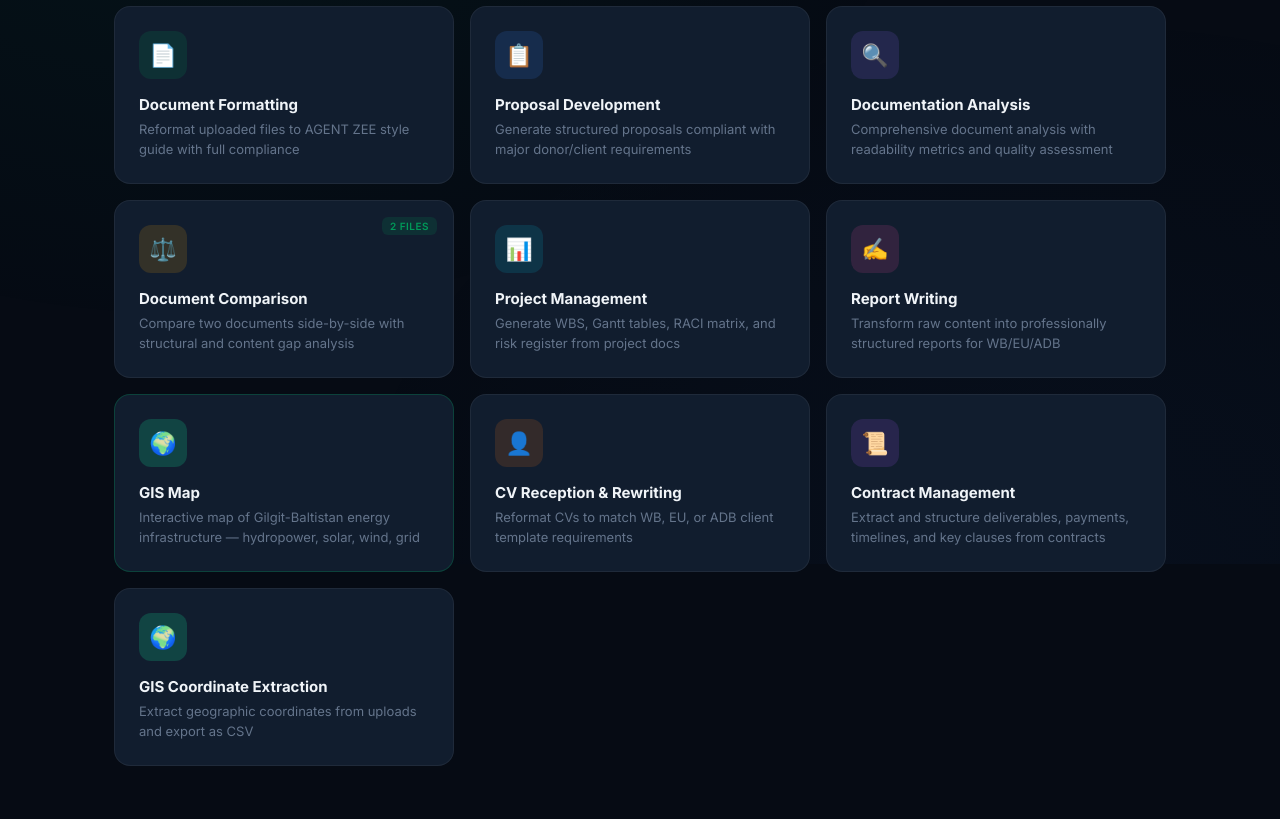
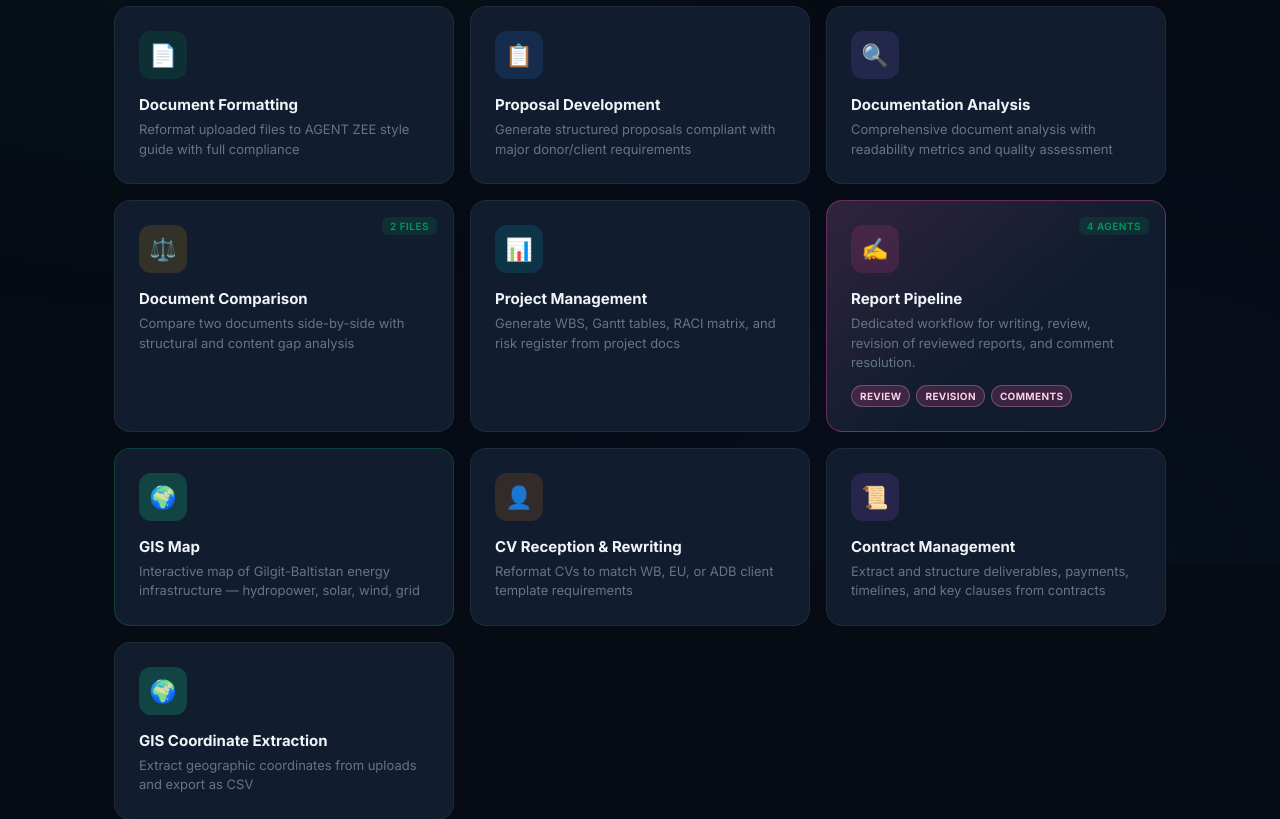
Before and after one commit to tanzeelsam-code/Integration-agent, a Flask app: page / in a window 1280 px wide. Shown: the part 236-1055 px from the top of the page. Run offline with Flask 3, Linux system fonts and the light colour scheme.

Commit message:
Update README, jobs, main, and templates

```diff
--- a/jobs/__init__.py
+++ b/jobs/__init__.py
@@ -110,6 +110,8 @@ JOB_REGISTRY = {
              "options": ["World Bank", "European Union", "ADB", "Generic Professional"],
              "default": "Generic Professional"},
             {"id": "report_title", "label": "Report Title", "default": ""},
+            {"id": "assigned_agents", "label": "Assigned Agents", "type": "select",
+             "options": ["4"], "default": "4"},
             {"id": "include_exec_summary", "label": "Include Executive Summary", "type": "select",
              "options": ["Yes", "No"], "default": "Yes"},
         ],
--- a/main.py
+++ b/main.py
@@ -117,6 +117,7 @@ def cmd_report(args):
             input_path, args.output,
             report_style=args.style, report_title=args.title,
             include_exec_summary=args.exec_summary,
+            assigned_agents=args.agents,
         )
         return _append_conversion_notes(summary, [note])
 
@@ -209,6 +210,7 @@ def main():
     p.add_argument("-o", "--output", required=True)
     p.add_argument("--style", default="Generic Professional")
     p.add_argument("--title", default="Report")
+    p.add_argument("--agents", default="4")
     p.add_argument("--exec-summary", default="Yes", choices=["Yes","No"])
 
     # JIS
--- a/templates/index.html
+++ b/templates/index.html
@@ -247,6 +247,37 @@
             border-radius: 6px;
             background: rgba(0, 153, 89, 0.15);
             color: var(--green-haze);
+        }
+
+        .job-card.report-pipeline {
+            border-color: rgba(236, 72, 153, 0.38);
+            background:
+                linear-gradient(140deg, rgba(236, 72, 153, 0.14) 0%, rgba(17, 29, 46, 0.92) 55%),
+                var(--bg-card);
+        }
+
+        .job-card.report-pipeline:hover {
+            border-color: rgba(236, 72, 153, 0.65);
+            box-shadow: 0 12px 40px rgba(0, 0, 0, 0.4), 0 0 0 1px rgba(236, 72, 153, 0.45);
+        }
+
+        .pipeline-badges {
+            margin-top: 12px;
+            display: flex;
+            flex-wrap: wrap;
+            gap: 6px;
+        }
+
+        .pipeline-chip {
+            font-size: 10px;
+            font-weight: 700;
+            letter-spacing: 0.35px;
+            text-transform: uppercase;
+            border-radius: 999px;
+            padding: 4px 8px;
+            color: #fbcfe8;
+            background: rgba(236, 72, 153, 0.2);
+            border: 1px solid rgba(251, 207, 232, 0.25);
         }
 
         /* ── Modal Overlay ── */
@@ -811,6 +902,20 @@
             <p>${j.description}</p>
         </div>`;
                 }
+                if (j.id === 'report') {
+                    return `
+        <div class="job-card report-pipeline" onclick="openJob('${j.id}')">
+            <div class="job-icon ${j.icon}">${ICONS[j.icon] || '📁'}</div>
+            <span class="job-badge">4 Agents</span>
+            <h3>Report Pipeline</h3>
+            <p>Dedicated workflow for writing, review, revision of reviewed reports, and comment resolution.</p>
+            <div class="pipeline-badges">
+                <span class="pipeline-chip">Review</span>
+                <span class="pipeline-chip">Revision</span>
+                <span class="pipeline-chip">Comments</span>
+            </div>
+        </div>`;
+                }
                 return `
         <div class="job-card" onclick="openJob('${j.id}')">
             <div class="job-icon ${j.icon}">${ICONS[j.icon] || '📁'}</div>
@@ -900,17 +1005,38 @@
                 html += '<div class="fields-grid">';
                 for (const f of job.fields) {
                     const isSelect = f.type === 'select';
+                    const isFixedReportAgents = job.id === 'report' && f.id === 'assigned_agents';
                     if (isSelect) {
                         html += `<div class="field"><label>${f.label}</label>
                     <select id="field_${f.id}">
                         ${f.options.map(o => `<option value="${o}" ${o === f.default ? 'selected' : ''}>${o}</option>`).join('')}
-                    </select></div>`;
+                    </select>
+                    ${isFixedReportAgents ? '<div class="field-note">Fixed 4-agent team workflow</div>' : ''}
+                    </div>`;
                     } else {
                         html += `<div class="field"><label>${f.label}</label>
                     <input type="text" id="field_${f.id}" value="${f.default || ''}" placeholder="${f.label}"></div>`;
                     }
                 }
                 html += '</div>';
+            }
+
+            if (job.id === 'report') {
+                html += `<div class="workflow-card">
+                    <h4>4-Agent Report Workflow</h4>
+                    <p>Report writing runs with four dedicated agents to draft, review, revise reviewed reports, and close comments.</p>
+                    <div class="workflow-list">
+                        <div class="workflow-item">Agent 1: Lead Writer</div>
+                        <div class="workflow-item">Agent 2: Technical Reviewer</div>
+                        <div class="workflow-item">Agent 3: Revision Specialist</div>
+                        <div class="workflow-item">Agent 4: Comment Resolution Lead</div>
+                    </div>
+                    <div class="workflow-capacity">
+                        <span class="workflow-tag">Review Capacity</span>
+                        <span class="workflow-tag">Revision Capacity</span>
+                        <span class="workflow-tag">Comment Handling</span>
+                    </div>
+                </div>`;
             }
 
             // Button, progress, error, result
```
Also changed, not shown: other parts of templates/index.html (+60 -0 lines), jobs/report_writing.py (+136 -1 lines), README.md.
